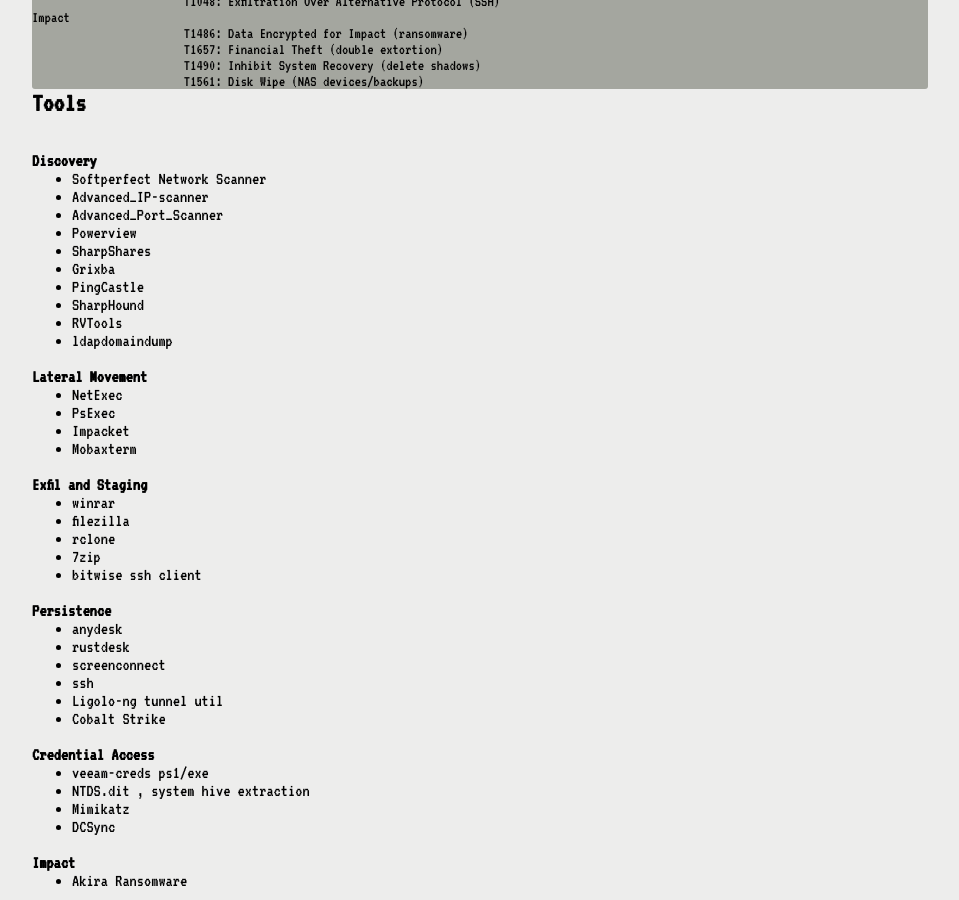
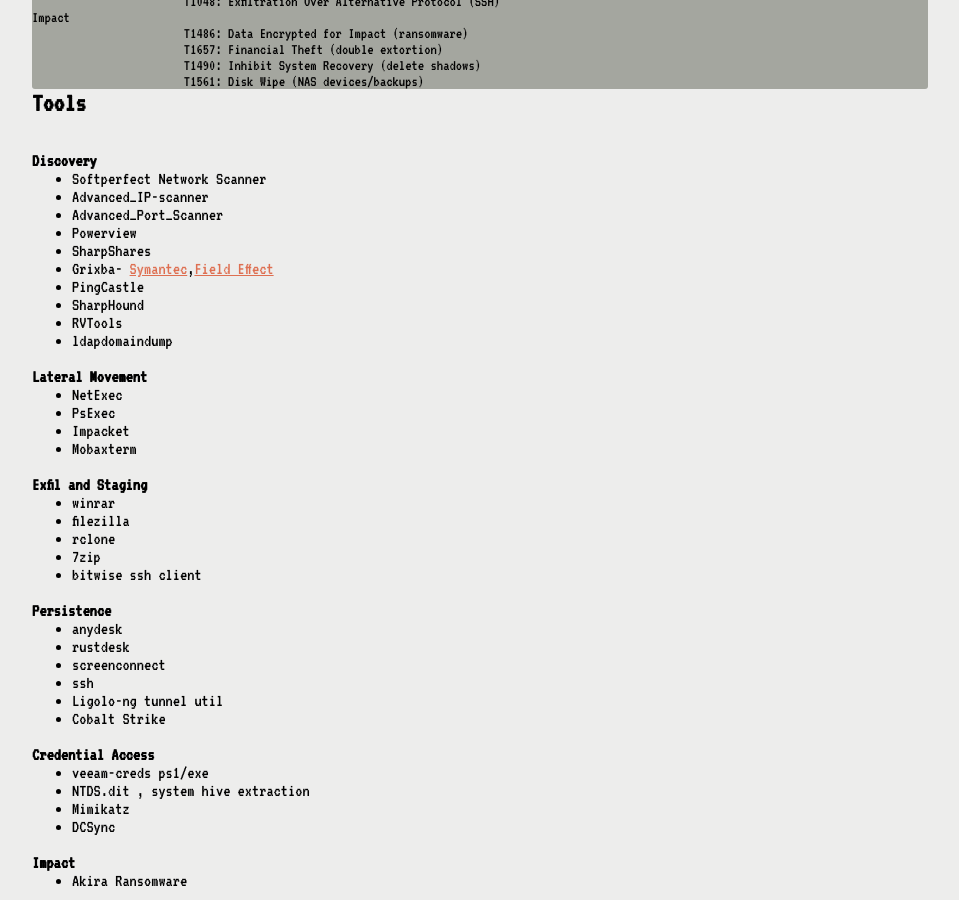
Before and after one commit to garkbt/garkbt.github.io, a Jekyll site: the page built from _posts/2025-10-17-Akira-SSL-VPN-Campaign.md, in a window 1280 px wide and 900 px high, scrolled down 2861 px. Shown: the whole window, without its empty margins (160-1119 px from the left). Built offline with Jekyll 4.4.1, drawn with Linux system fonts in a browser that asks for light colours; our own code applies the rules of GitHub Pages for plain Markdown files.

Commit message:
Update 2025-10-17-Akira-SSL-VPN-Campaign.md

```diff
--- a/_posts/2025-10-17-Akira-SSL-VPN-Campaign.md
+++ b/_posts/2025-10-17-Akira-SSL-VPN-Campaign.md
@@ -156,7 +156,7 @@
 - Advanced_Port_Scanner
 - Powerview
 - SharpShares
-- Grixba
+- Grixba- [Symantec](https://www.security.com/threat-intelligence/play-ransomware-volume-shadow-copy),[Field Effect](https://fieldeffect.com/blog/grixba-play-ransomware-impersonates-sentinelone)
 - PingCastle
 - SharpHound
 - RVTools
```
